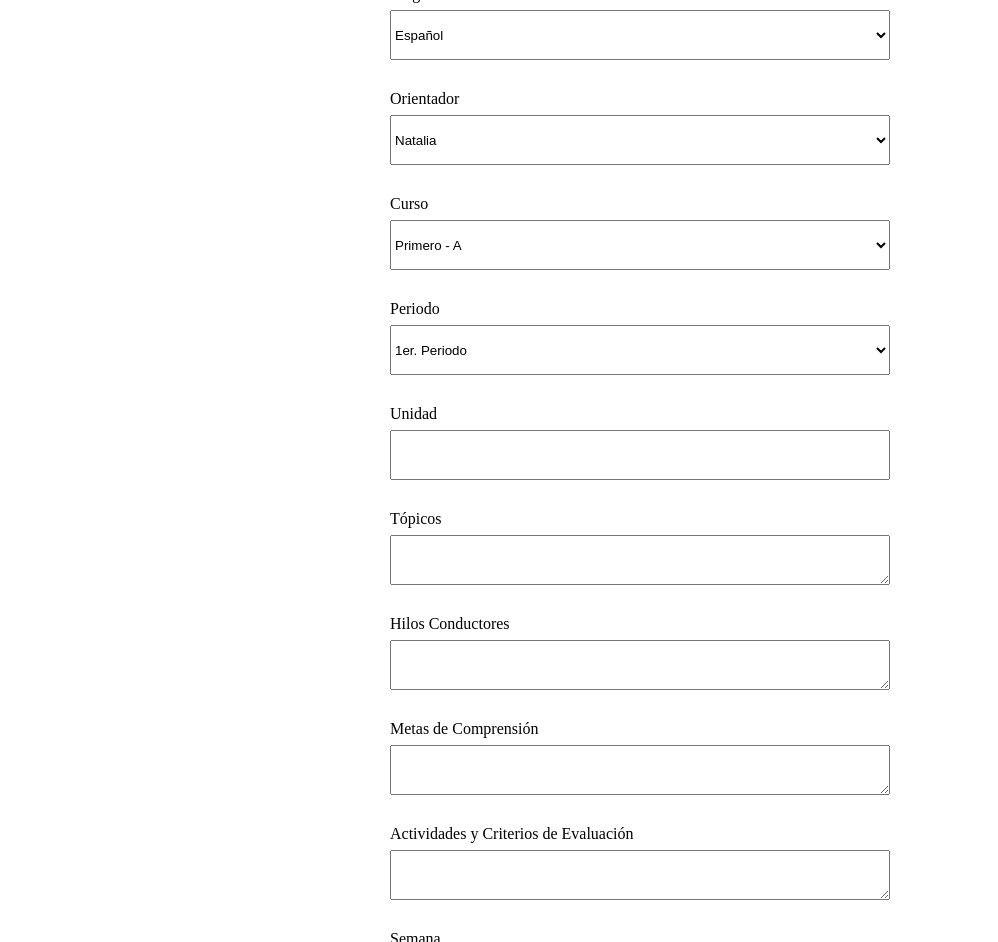
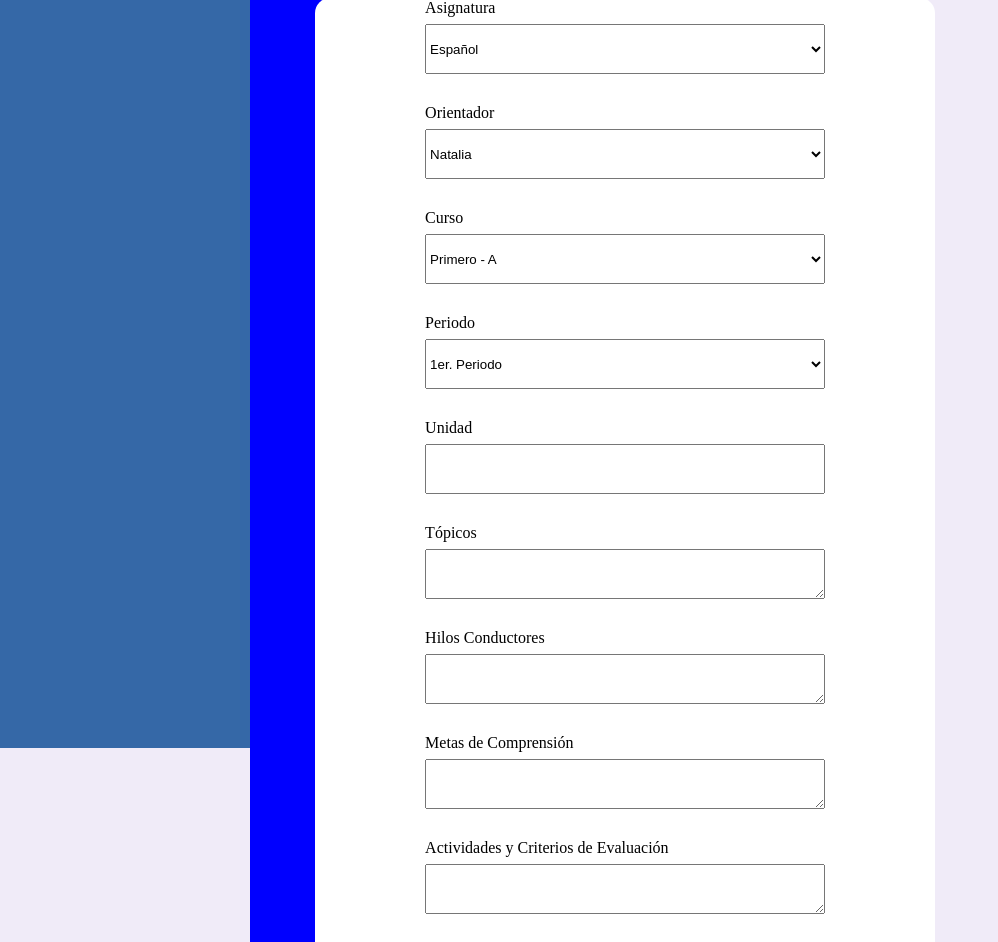
Before and after one commit to JDavid80/GCC, a plain HTML site: page index.html in a window 1280 px wide. Shown: the part 52-994 px from the top of the page, without its empty margins (0-998 px from the left). Drawn offline with Linux system fonts and the light colour scheme.

Commit message:
add grids

```diff
--- a/css/planeacion-pedagogia.css
+++ b/css/planeacion-pedagogia.css
@@ -1,8 +1,38 @@
 * {
     margin: 0;
     padding: 0;
-    box-sizing: border-box;
 }
+body {
+    background-color: rgb(240,235,248);
+}
+.main-content {
+    display: grid;
+    width: 100%;89
+    background-color: red;
+    grid-template: "main-nav-hidden form-box" /
+                    250px            auto;
+}
+.main-nav {
+    position: fixed;
+    height: 100vh;
+    width: 250px;
+    background-color: rgb(53,104,167);
+}
+.main-nav-hidden {
+    grid-area: main-nav-hidden;
+    height: 100vh;
+    width: 250px;
+    visibility: hidden;
+}
+.form-box {
+    grid-area: form-box;
+    display: grid;
+    width: 100%;
+    background-color: blue;
+    grid-template: "empty-izq form-planeacion empty-der" /
+                    15px         1fr          15px;
+}
+
 /* .form-planeacion {
     display: grid;
     width: 80%;
@@ -15,104 +45,113 @@
                     "emptyIzq2 lbl-orientador emptyDer2" 50px
                     "emptyIzq2 txt-orientador  emptyDer2" 50px
                     "emptyIzq2 lbl-curso       emptyDer2" 50px /
-                     1fr   500px          1fr;
+                     1fr   400px          1fr;
+} */
+
+.form-planeacion {
+    grid-area: form-planeacion;
+    border: 1px solid transparent;
+    background-color: white;
+    margin: 50px;
+    border-radius: 15px;
+    width: 100%;
 } */
 .display-titulo-principal {
     display: grid;
     grid-template: "emptyIzq titulo-principal  emptyDer" 50px
                    "empty    empty             empty" 20px /
-                    1fr      500px             1fr;
+                    1fr      400px             1fr;
 }
 .display-asignatura {
     display: grid;
     grid-template: "emptyIzq  lbl-asignatura  emptyDer" 25px
                     "emptyIzq txt-asignatura  emptyDer" 50px
                     "empty    empty           empty"    30px /
-                     1fr      500px           1fr;
+                     1fr      400px           1fr;
 }
 .display-orientador {
     display: grid;
     grid-template: "emptyIzq  lbl-orientador  emptyDer" 25px
                     "emptyIzq txt-orientador  emptyDer" 50px
                     "empty    empty           empty"    30px /
-                     1fr      500px           1fr;
+                     1fr      400px           1fr;
 }
 .display-curso {
     display: grid;
     grid-template: "emptyIzq  lbl-curso  emptyDer" 25px
                     "emptyIzq txt-curso  emptyDer" 50px
                     "empty    empty      empty"    30px /
-                     1fr      500px      1fr;
+                     1fr      400px      1fr;
 }
 .display-periodo {
     display: grid;
     grid-template: "emptyIzq  lbl-periodo emptyDer" 25px
                     "emptyIzq txt-periodo emptyDer" 50px
                     "empty    empty       empty"    30px /
-                     1fr      500px       1fr;
+                     1fr      400px       1fr;
 }
 .display-unidad {
     display: grid;
     grid-template: "emptyIzq  lbl-unidad emptyDer" 25px
                     "emptyIzq txt-unidad emptyDer" 50px
                     "empty    empty       empty"    30px /
-                     1fr      500px       1fr;
+                     1fr      400px       1fr;
 }
 .display-topicos {
     display: grid;
     grid-template: "emptyIzq  lbl-topicos emptyDer" 25px
                     "emptyIzq txt-topicos emptyDer" 50px
                     "empty    empty       empty"    30px /
-                     1fr      500px       1fr;
+                     1fr      400px       1fr;
 }
 .display-hilos {
     display: grid;
     grid-template: "emptyIzq  lbl-hilos emptyDer" 25px
                     "emptyIzq txt-hilos emptyDer" 50px
                     "empty    empty     empty"    30px /
-                     1fr      500px     1fr;
+                     1fr      400px     1fr;
 }
 .display-metas-comprension {
     display: grid;
     grid-template: "emptyIzq  lbl-metas-comprension emptyDer" 25px
                     "emptyIzq txt-metas-comprension emptyDer" 50px
                     "empty    empty                 empty"    30px /
-                     1fr      500px                 1fr;
+                     1fr      400px                 1fr;
 }
 .display-actividades-criterios {
     display: grid;
     grid-template: "emptyIzq  lbl-actividades-criterios emptyDer" 25px
                     "emptyIzq txt-actividades-criterios emptyDer" 50px
                     "empty    empty                     empty"    30px /
-                     1fr      500px                     1fr;
+                     1fr      400px                     1fr;
 }
 .display-semana {
     display: grid;
     grid-template: "emptyIzq  lbl-semana emptyDer" 25px
                     "emptyIzq txt-semana emptyDer" 50px
                     "empty    empty      empty"    30px /
-                     1fr      500px      1fr;
+                     1fr      400px      1fr;
 }
 .display-meta-comprension {
     display: grid;
     grid-template: "emptyIzq  lbl-meta-comprension emptyDer" 25px
                     "emptyIzq txt-meta-comprension emptyDer" 50px
                     "empty    empty                empty"    30px /
-                     1fr      500px                1fr;
+                     1fr      400px                1fr;
 }
 .display-desempenyos-comprension {
     display: grid;
     grid-template: "emptyIzq  lbl-desempenyos-comprension emptyDer" 25px
                     "emptyIzq txt-desempenyos-comprension emptyDer" 50px
                     "empty    empty                empty"    30px /
-                     1fr      500px                1fr;
+                     1fr      400px                1fr;
 }
 .display-recursos {
     display: grid;
     grid-template: "emptyIzq  lbl-recursos emptyDer" 25px
                     "emptyIzq txt-recursos emptyDer" 50px
                     "empty    empty                empty"    30px /
-                     1fr      500px                1fr;
+                     1fr      400px                1fr;
 }
 .titulo-principal {
     grid-area: titulo-principal;
--- a/index.html
+++ b/index.html
@@ -8,8 +8,16 @@
     <link rel="stylesheet" href="css/planeacion-pedagogia.css">
 </head>
 <body>
+    <div class="main-content">
+        <nav class="main-nav">
+
+        </nav>
+        <nav class="main-nav-hidden">
+
+        </nav>
+        <h1 class="titulo-principal">Planeación</h1>
+        <div class="form-box">
             <form class="form-planeacion" action="POST">
-        <h1 class="titulo-principal">Planeación</h1>
                 <div class="display-asignatura">
                     <label class="lbl-asignatura">Asignatura</label>
                     <select class="txt-asignatura" name="Asignatura" id="">
@@ -91,5 +99,7 @@
                     </select>
                 </div>
             </form>
+        </div>
+    </div>
 </body>
 </html>
```
Lines whose indentation alone changed are shown as unchanged.
